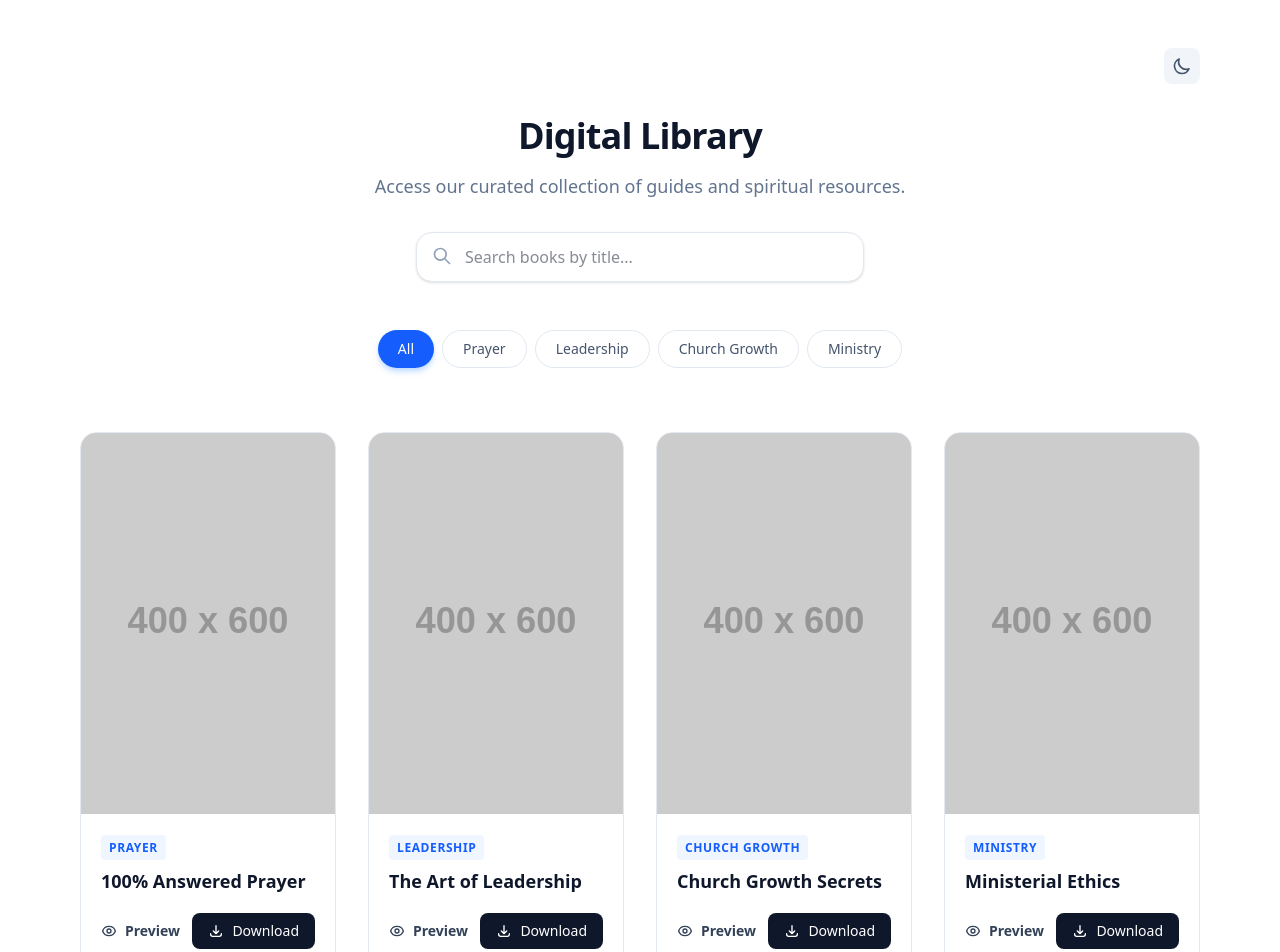
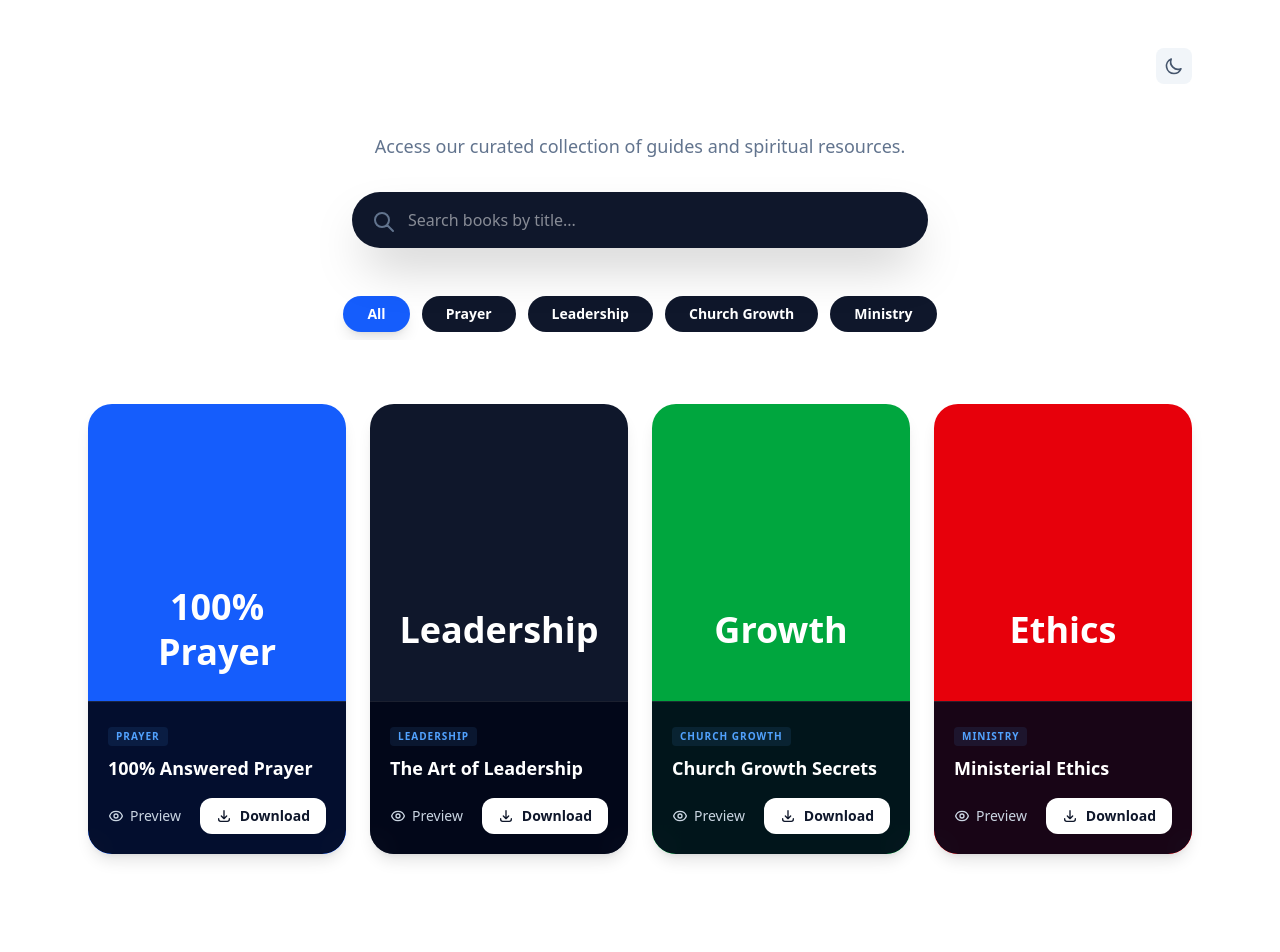
Before and after one commit to Kingdom-Minded-Engineers/ratc-archives, a Next.js app: page / in a window 1280 px wide. Shown: the top 952 px of the page. After the commit the page ends 902 px from the top, so only its background shows below. Built offline with nearby package versions, Linux system fonts and the light colour scheme.

Commit message:
Design: Implement bold color-block grid layout

```diff
--- a/src/app/page.tsx
+++ b/src/app/page.tsx
@@ -4,21 +4,58 @@ import { MOCK_BOOKS, CATEGORIES } from '@/constants/books';
 import Link from 'next/link';
 import { ThemeToggle } from '@/components/ThemeToggle';
 
+const CATEGORY_COLORS: Record<string, string> = {
+  'Prayer': 'bg-blue-600',
+  'Leadership': 'bg-slate-900',
+  'Church Growth': 'bg-green-600',
+  'Ministry': 'bg-red-600',
+  'Default': 'bg-slate-500',
+};
+
+const CATEGORY_TEXT: Record<string, string> = {
+  'Prayer': '100% Prayer',
+  'Leadership': 'Leadership',
+  'Church Growth': 'Growth',
+  'Ministry': 'Ethics',
+  'Default': 'Resources',
+};
+
 function BookCard({ book }: { book: any }) {
+  const colorClass = CATEGORY_COLORS[book.category] || CATEGORY_COLORS['Default'];
+  const centerText = CATEGORY_TEXT[book.category] || CATEGORY_TEXT['Default'];
+
   return (
-    <div className="group bg-white dark:bg-slate-900 border border-slate-200 dark:border-slate-800 rounded-2xl overflow-hidden transition-all hover:shadow-xl hover:-translate-y-1 duration-300">
-      <div className="aspect-[2/3] overflow-hidden bg-slate-100 dark:bg-slate-800">
-        <img src={book.cover_url} alt={book.title} className="w-full h-full object-cover transition-transform group-hover:scale-105 duration-500" />
+    <div className="group relative h-[450px] w-full rounded-3xl overflow-hidden transition-all hover:scale-[1.02] duration-300 shadow-lg">
+      {/* Main Color Block */}
+      <div className={`absolute inset-0 ${colorClass} flex items-center justify-center p-6 text-center`}>
+        <h2 className="text-3xl md:text-4xl font-bold text-white leading-tight">
+          {centerText}
+        </h2>
       </div>
-      <div className="p-5">
-        <span className="text-xs font-bold uppercase tracking-wider text-blue-600 bg-blue-50 dark:bg-blue-900/30 dark:text-blue-400 px-2 py-1 rounded">{book.category}</span>
-        <h3 className="mt-3 text-lg font-bold text-slate-900 dark:text-slate-100 leading-tight group-hover:text-blue-600 dark:group-hover:text-blue-400 transition-colors">{book.title}</h3>
-        <div className="mt-5 flex items-center justify-between">
-          <Link href={`/book/${book.slug}`} className="flex items-center gap-2 text-sm font-semibold text-slate-700 dark:text-slate-300 hover:text-blue-600 dark:hover:text-blue-400 transition-colors">
+
+      {/* Bottom Content Overlay */}
+      <div className="absolute bottom-0 left-0 right-0 bg-slate-950/90 backdrop-blur-md p-5 border-t border-white/10">
+        <span className="text-[10px] font-bold uppercase tracking-widest text-blue-400 bg-blue-400/10 px-2 py-0.5 rounded mb-2 inline-block">
+          {book.category}
+        </span>
+        <h3 className="text-white font-bold text-lg mb-4 truncate">
+          {book.title}
+        </h3>
+
+        <div className="flex items-center justify-between gap-3">
+          <Link
+            href={`/book/${book.slug}`}
+            className="flex items-center gap-1.5 text-sm font-medium text-slate-300 hover:text-white transition-colors"
+          >
             <svg className="w-4 h-4" fill="none" stroke="currentColor" viewBox="0 0 24 24"><path strokeLinecap="round" strokeLinejoin="round" strokeWidth="2" d="M15 12a3 3 0 11-6 0 3 3 0 016 0z"/><path strokeLinecap="round" strokeLinejoin="round" strokeWidth="2" d="M2.458 12C3.732 7.943 7.523 5 12 5c4.478 0 8.268 2.943 9.542 7-1.274 4.057-5.064 7-9.542 7-4.477 0-8.268-2.943-9.542-7z"/></svg>
             Preview
           </Link>
-          <a href={book.file_url} download className="bg-slate-900 dark:bg-slate-100 text-white dark:text-slate-900 px-4 py-2 rounded-lg text-sm font-medium hover:bg-blue-600 dark:hover:bg-blue-400 transition-colors flex items-center gap-2">
+
+          <a
+            href={book.file_url}
+            download
+            className="bg-white text-slate-900 px-4 py-2 rounded-xl text-sm font-bold hover:bg-slate-100 transition-colors flex items-center gap-2"
+          >
             <svg className="w-4 h-4" fill="none" stroke="currentColor" viewBox="0 0 24 24"><path strokeLinecap="round" strokeLinejoin="round" strokeWidth="2" d="M4 16v1a3 3 0 003 3h10a3 3 0 003-3v-1m-4-4l-4 4m0 0l-4-4m4 4V4"/></svg>
             Download
           </a>
@@ -39,41 +76,42 @@ export default function Home() {
   });
 
   return (
-    <main className="max-w-6xl mx-auto px-4 py-12 min-h-screen">
-      <div className="flex justify-end mb-8">
+    <main className="max-w-6xl mx-auto px-6 py-12 min-h-screen">
+      <div className="flex justify-end mb-12">
         <ThemeToggle />
       </div>
 
       <div className="text-center mb-12">
-        <h1 className="text-4xl font-extrabold tracking-tight mb-4 text-[var(--foreground)] transition-colors duration-300">Digital Library</h1>
-        <p className="text-slate-500 dark:text-slate-400 mb-8 text-lg">Access our curated collection of guides and spiritual resources.</p>
+        <p className="text-slate-500 dark:text-slate-400 mb-8 text-lg font-medium">
+          Access our curated collection of guides and spiritual resources.
+        </p>
 
-        <div className="relative max-w-md mx-auto">
+        <div className="relative max-w-xl mx-auto">
           <input
             type="text"
             placeholder="Search books by title..."
-            className="w-full px-5 py-3 pl-12 bg-white dark:bg-slate-900 border border-slate-200 dark:border-slate-800 rounded-2xl shadow-sm outline-none focus:ring-2 focus:ring-blue-500 transition-all text-slate-900 dark:text-white"
+            className="w-full px-6 py-4 pl-14 bg-slate-900 text-white border-none rounded-full shadow-2xl outline-none focus:ring-2 focus:ring-blue-500 transition-all"
             onChange={(e) => setSearch(e.target.value)}
           />
-          <svg className="absolute left-4 top-3.5 h-5 w-5 text-slate-400" xmlns="http://www.w3.org/2000/svg" fill="none" viewBox="0 0 24 24" stroke="currentColor">
+          <svg className="absolute left-5 top-4.5 h-6 w-6 text-slate-500" xmlns="http://www.w3.org/2000/svg" fill="none" viewBox="0 0 24 24" stroke="currentColor">
             <path strokeLinecap="round" strokeLinejoin="round" strokeWidth="2" d="M21 21l-6-6m2-5a7 7 0 11-14 0 7 7 0 0114 0z" />
           </svg>
         </div>
       </div>
 
-      <div className="flex gap-2 justify-center mb-12 overflow-x-auto pb-4">
+      <div className="flex gap-3 justify-center mb-16 overflow-x-auto pb-2">
         {CATEGORIES.map(cat => (
           <button
             key={cat}
             onClick={() => setActiveCat(cat)}
-            className={`px-5 py-2 rounded-full text-sm font-medium transition-all ${activeCat === cat ? 'bg-blue-600 text-white shadow-md shadow-blue-200' : 'bg-white dark:bg-slate-800 text-slate-600 dark:text-slate-300 border border-slate-200 dark:border-slate-700 hover:bg-slate-50 dark:hover:bg-slate-700'}`}
+            className={`px-6 py-2 rounded-full text-sm font-bold transition-all ${activeCat === cat ? 'bg-blue-600 text-white shadow-lg' : 'bg-slate-900 text-white hover:bg-slate-800'}`}
           >
             {cat}
           </button>
         ))}
       </div>
 
-      <div className="grid grid-cols-1 sm:grid-cols-2 lg:grid-cols-3 xl:grid-cols-4 gap-8">
+      <div className="grid grid-cols-1 sm:grid-cols-2 lg:grid-cols-4 gap-6">
         {filteredBooks.map(book => (
           <BookCard key={book.id} book={book} />
         ))}
```
